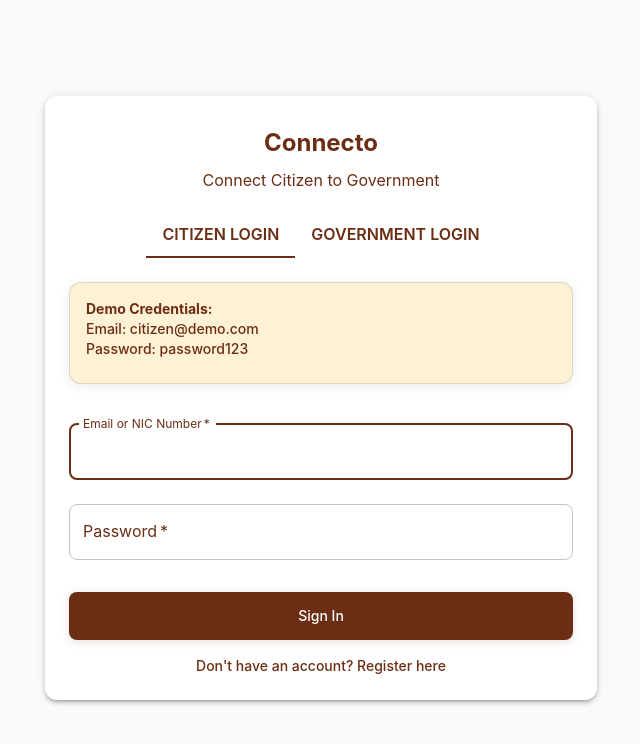
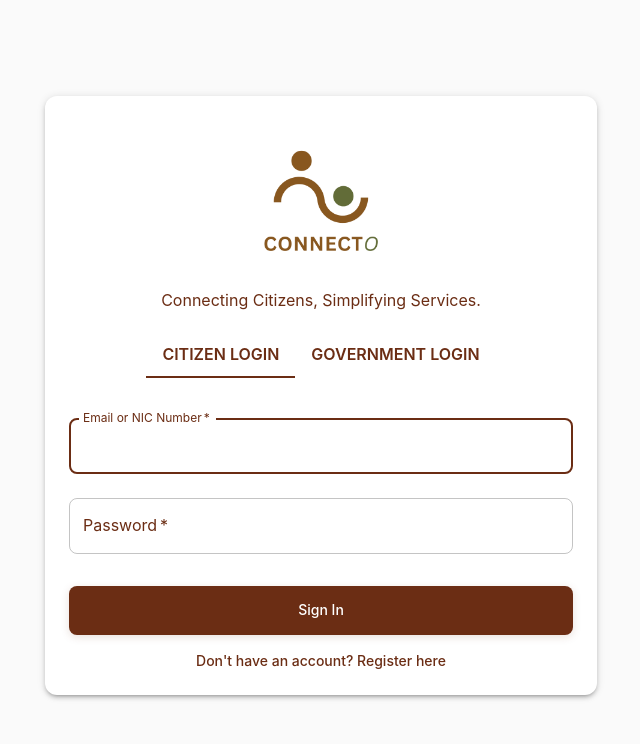
Before and after one commit to NMKenuka/Connecto, a React (Vite) app: page /login in a window 1280 px wide. Shown: the top 744 px of the page, without its empty margins (319-959 px from the left). Built offline with nearby package versions, Linux system fonts and the light colour scheme.

Commit message:
Login & Register modified

```diff
--- a/src/components/auth/Login.tsx
+++ b/src/components/auth/Login.tsx
@@ -15,6 +15,7 @@ import {
 } from "@mui/material";
 import { Link, useNavigate } from "react-router-dom";
 import { useAuth } from "../../context/AuthContext";
+import Logo from "../../assets/Connecto.png";
 
 interface TabPanelProps {
   children?: React.ReactNode;
@@ -86,19 +87,25 @@ const Login: React.FC = () => {
       >
         <Paper elevation={3} sx={{ width: "100%", borderRadius: 3 }}>
           <Box sx={{ textAlign: "center", pt: 4, pb: 2 }}>
-            <Typography
-              component="h1"
-              variant="h4"
-              sx={{ fontWeight: 700, color: "primary.main" }}
-            >
-              Connecto
-            </Typography>
+            <Box
+              component="img"
+              src={Logo}
+              alt="Connecto Logo"
+              sx={{
+                width: 150,
+                height: "auto",
+                mb: 2,
+                display: "block",
+                margin: "0 auto",
+              }}
+            />
+
             <Typography
               variant="subtitle1"
               color="text.secondary"
               sx={{ mt: 1 }}
             >
-              Connect Citizen to Government
+              Connecting Citizens, Simplifying Services.
             </Typography>
           </Box>
 
@@ -118,25 +125,6 @@ const Login: React.FC = () => {
           </Tabs>
 
           <TabPanel value={tabValue} index={0}>
-            <Card
-              variant="outlined"
-              sx={{ backgroundColor: "secondary.main", mb: 3 }}
-            >
-              <CardContent>
-                <Typography
-                  variant="body2"
-                  color="primary.main"
-                  sx={{ fontWeight: 500 }}
-                >
-                  <strong>Demo Credentials:</strong>
-                  <br />
-                  Email: citizen@demo.com
-                  <br />
-                  Password: password123
-                </Typography>
-              </CardContent>
-            </Card>
-
             <Box component="form" onSubmit={handleSubmit}>
               <TextField
                 margin="normal"
@@ -194,25 +182,6 @@ const Login: React.FC = () => {
           </TabPanel>
 
           <TabPanel value={tabValue} index={1}>
-            <Card
-              variant="outlined"
-              sx={{ backgroundColor: "secondary.main", mb: 3 }}
-            >
-              <CardContent>
-                <Typography
-                  variant="body2"
-                  color="primary.main"
-                  sx={{ fontWeight: 500 }}
-                >
-                  <strong>Demo Credentials:</strong>
-                  <br />
-                  Email: admin@gov.lk
-                  <br />
-                  Password: admin123
-                </Typography>
-              </CardContent>
-            </Card>
-
             <Box component="form" onSubmit={handleSubmit}>
               <TextField
                 margin="normal"
```
Also changed, not shown: src/components/auth/Register.tsx (+178 -72 lines).
